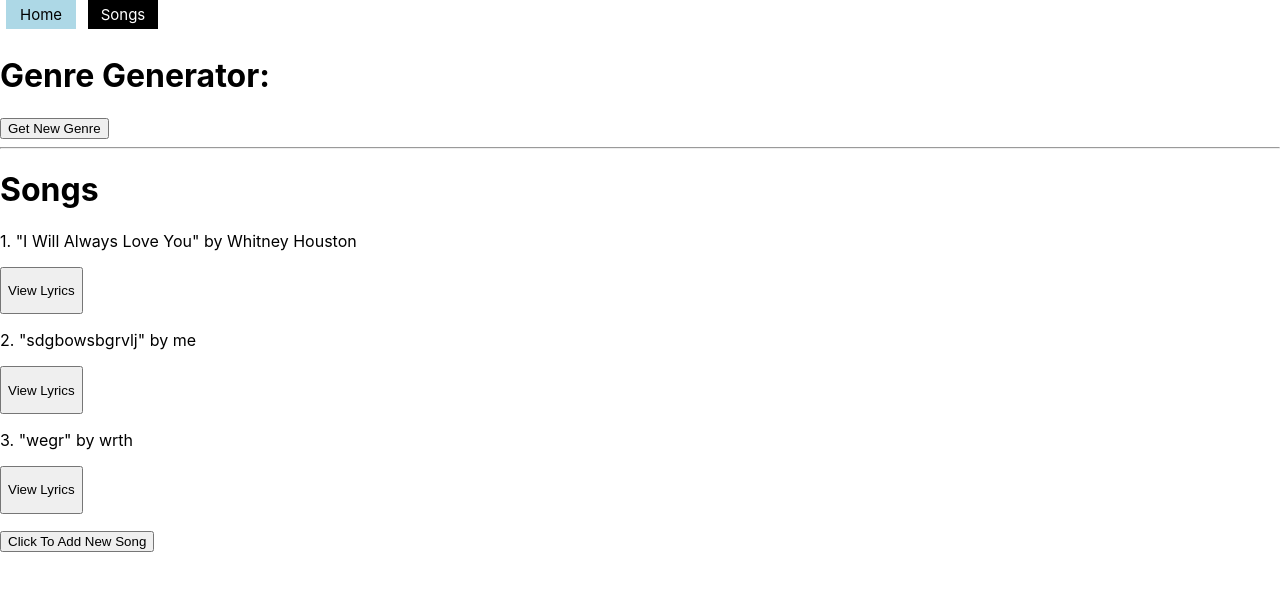
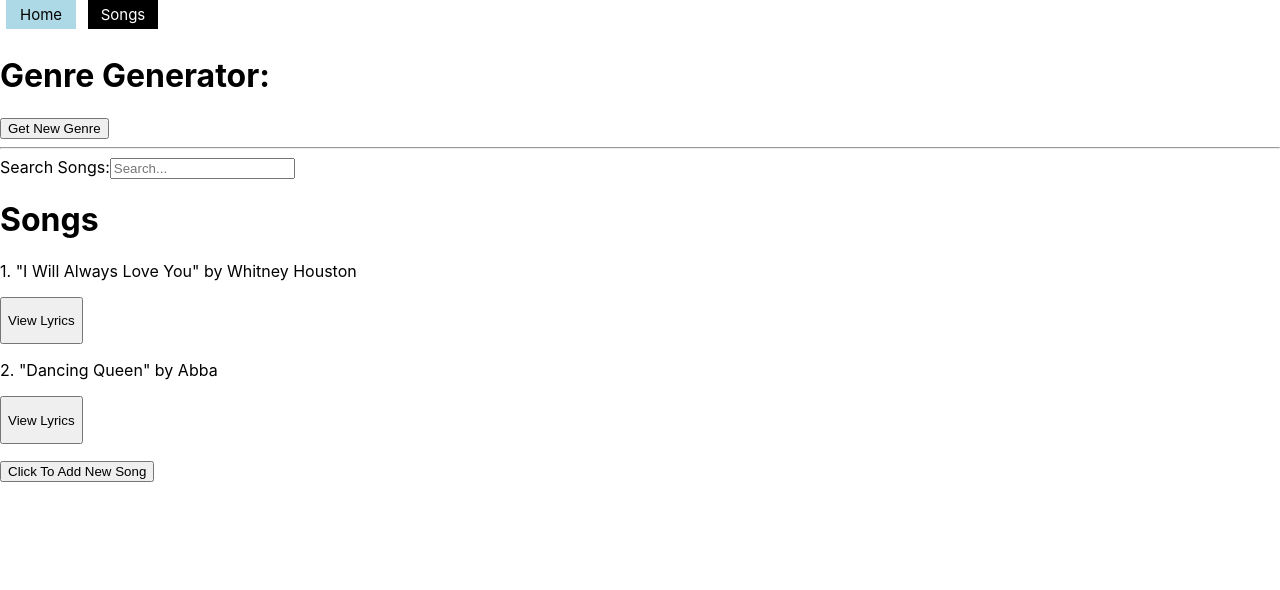
Before and after one commit to ChristinaKozi/p2-final, a React (Create React App) app: page /songs in a window 1280 px wide. Shown: the top 590 px of the page. Built offline with nearby package versions, Linux system fonts and the light colour scheme; no server answers; data requests are answered from the project's data file.

Commit message:
add seacrch component

```diff
--- a/db.json
+++ b/db.json
@@ -1,22 +1,16 @@
 {
   "songs": [
     {
-      "id": 1,
       "title": "I Will Always Love You",
       "artist": "Whitney Houston",
-      "lyrics": "I Will Always Love You"
+      "lyrics": "[Verse 1]\nIf I should stay\nI would only be in your way\nSo I'll go, but I know\nI'll think of you every step of the way\n\n[Chorus]\nAnd I will always love you\nI will always love you\n\n[Post-Chorus]\nYou\nMy darling, you\nMm, mm\n\n[Verse 2]\nBittersweet memories\nThat is all I'm taking with me\nSo goodbye, please, don't cry\nWe both know I'm not what you, you need\n\n[Chorus]\nAnd I will always love you\nI will always love you\nYou\n\n[Instrumental Bridge]\n\n[Verse 3]\nI hope life treats you kind\nAnd I hope you have all you've dreamed of\nAnd I wish to you joy and happiness\nBut above all this, I wish you love\n\n[Chorus]\nAnd I will always love you\nI will always love you\nI will always love you\nI will always love you\nI will always love you, I\nI will always love you, you\n\n[Outro]\nDarling, I love you\nOoh, I'll always, I'll always love you",
+      "id": 1
     },
     {
-      "title": "sdgbowsbgrvlj",
-      "artist": "me",
-      "lyrics": "jdyhgvfbuhoielrwqbegdfihoterlwevsiykjrwftglj",
+      "title": "Dancing Queen",
+      "artist": "Abba",
+      "lyrics": "Ooh\nYou can dance\nYou can jive\nHaving the time of your life\nOoh, see that girl\nWatch that scene\nDigging the dancing queen\nFriday night and the lights are low\nLooking out for a place to go\nWhere they play the right music\nGetting in the swing\nYou come to look for a king\nAnybody could be that guy\nNight is young and the music's high\nWith a bit of rock music\nEverything is fine\nYou're in the mood for a dance\nAnd when you get the chance\nYou are the dancing queen\nYoung and sweet\nOnly seventeen\nDancing queen\nFeel the beat from the tambourine, oh yeah\nYou can dance\nYou can jive\nHaving the time of your life\nOoh, see that girl\nWatch that scene\nDigging the dancing queen\nYou're a teaser, you turn 'em on\nLeave 'em burning and then you're gone\nLooking out for another\nAnyone will do\nYou're in the mood for a dance\nAnd when you get the chance\nYou are the dancing queen\nYoung and sweet\nOnly seventeen\nDancing queen\nFeel the beat from the tambourine, oh yeah\nYou can dance\nYou can jive\nHaving the time of your life\nOoh, see that girl\nWatch that scene\nDigging the dancing queen\nDigging the dancing queen",
       "id": 2
-    },
-    {
-      "title": "wegr",
-      "artist": "wrth",
-      "lyrics": "wsrgth",
-      "id": 3
     }
   ]
 }
--- /dev/null
+++ b/src/components/Search.js
@@ -0,0 +1,13 @@
+import React from "react";
+
+function Search({ searchTerm }) {
+    return (
+        <div>
+            <label>Search Songs:</label>
+            <input type="text" id="search" placeholder="Search..." value={searchTerm} onChange={(e)=>console.log("searching...")}></input>
+
+        </div>
+    )
+}
+
+export default Search
--- a/src/pages/Songs.js
+++ b/src/pages/Songs.js
@@ -3,9 +3,11 @@ import NavBar from "../components/NavBar"
 import SongCard from "../components/SongCard"
 import Genre from "../components/Genre"
 import { Link } from "react-router-dom"
+import Search from "../components/Search"
 
 function Songs() {
     const [songs, setSongs] = useState([])
+    const [searchTerm, setSearchTerm] = useState("")
 
     useEffect(()=>{
         fetch('http://localhost:3000/songs')
@@ -38,6 +40,7 @@ function Songs() {
             </header>
             <Genre genre={genre} handleClick={handleClick}/>
             <hr />
+            <Search searchTerm={searchTerm}/>
             <h1>Songs</h1>
             {songList}
             <p>
```
